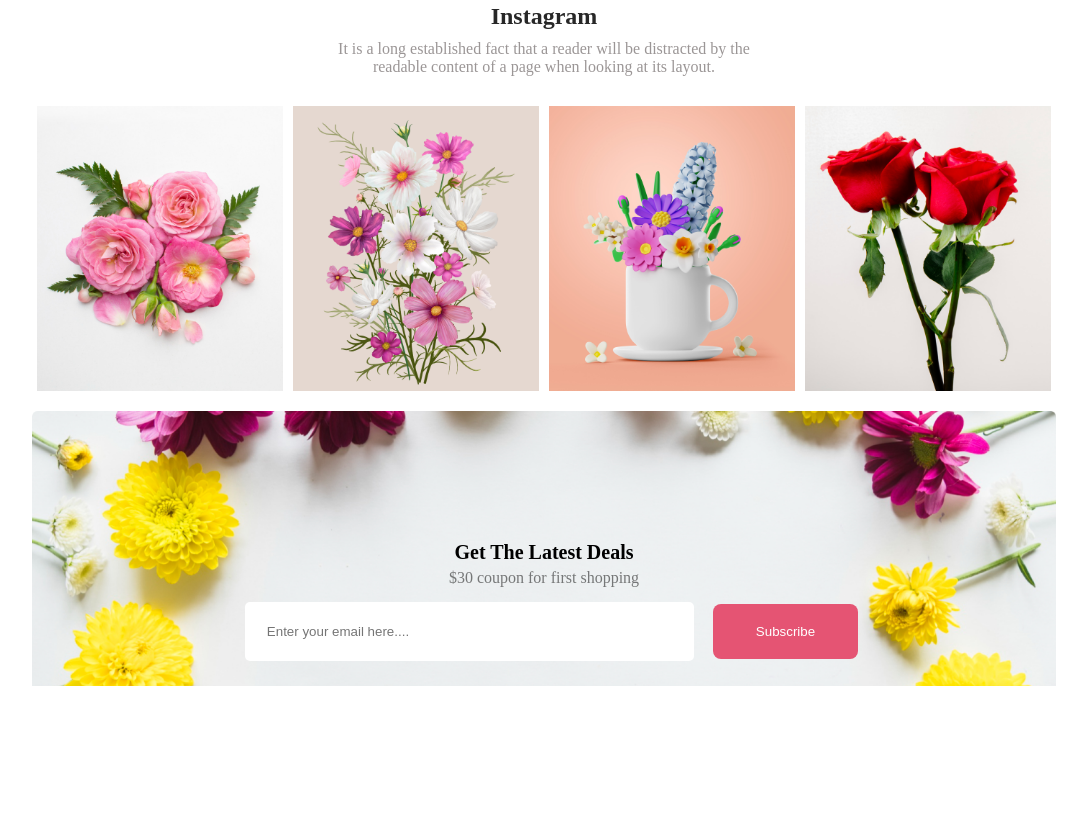
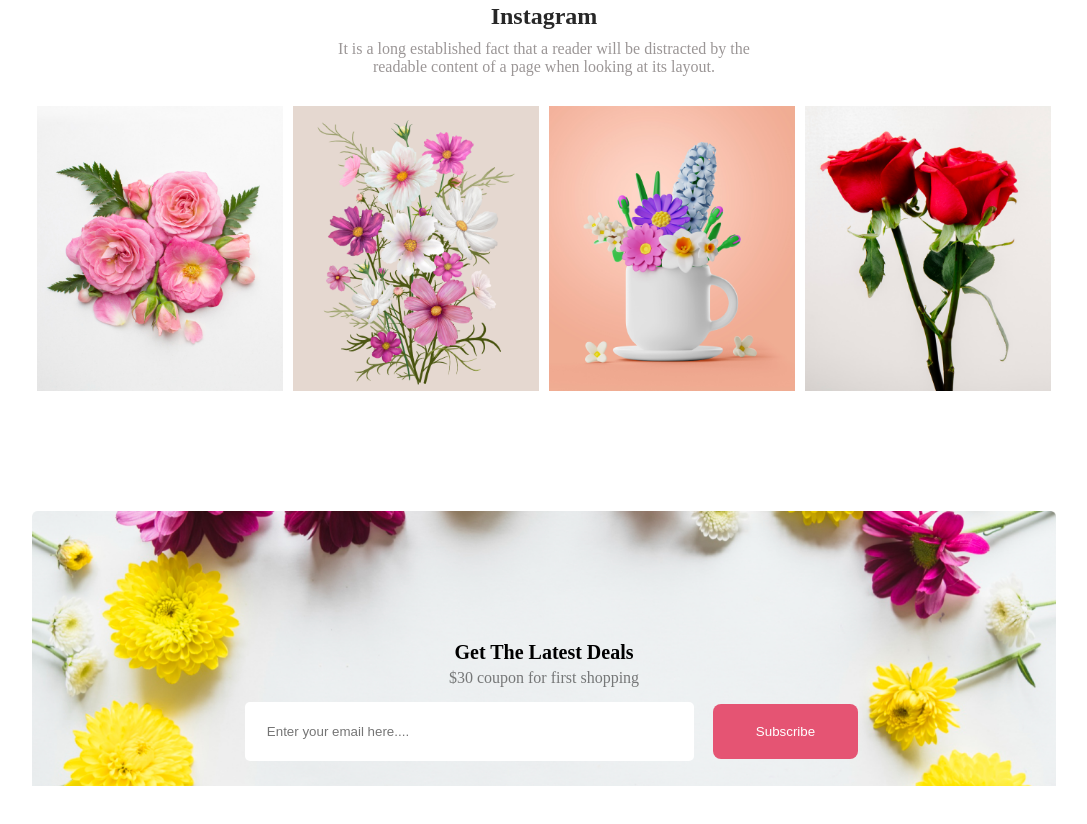
Before and after one commit to Kj-RahiL/flower-shop-web, a plain HTML site: page index.html in a window 1280 px wide. Shown: the part 1486-2310 px from the top of the page, without its empty margins (96-1183 px from the left). Before the commit the page ends 2172 px from the top, so only its background shows below. Drawn offline with Linux system fonts and the light colour scheme.

Commit message:
social section update

```diff
--- a/css/style.css
+++ b/css/style.css
@@ -186,6 +186,8 @@
     background-repeat: no-repeat;
     text-align: center;
     padding: 10px;
+    margin-bottom:100px ;
+    margin-top: 100px;
 
 
 }
--- a/index.html
+++ b/index.html
@@ -86,6 +86,11 @@
         </section>
 
     </main>
+
+    <!-- footer section added -->
+    <footer>
+
+    </footer>
 </body>
 
 </html>
```
